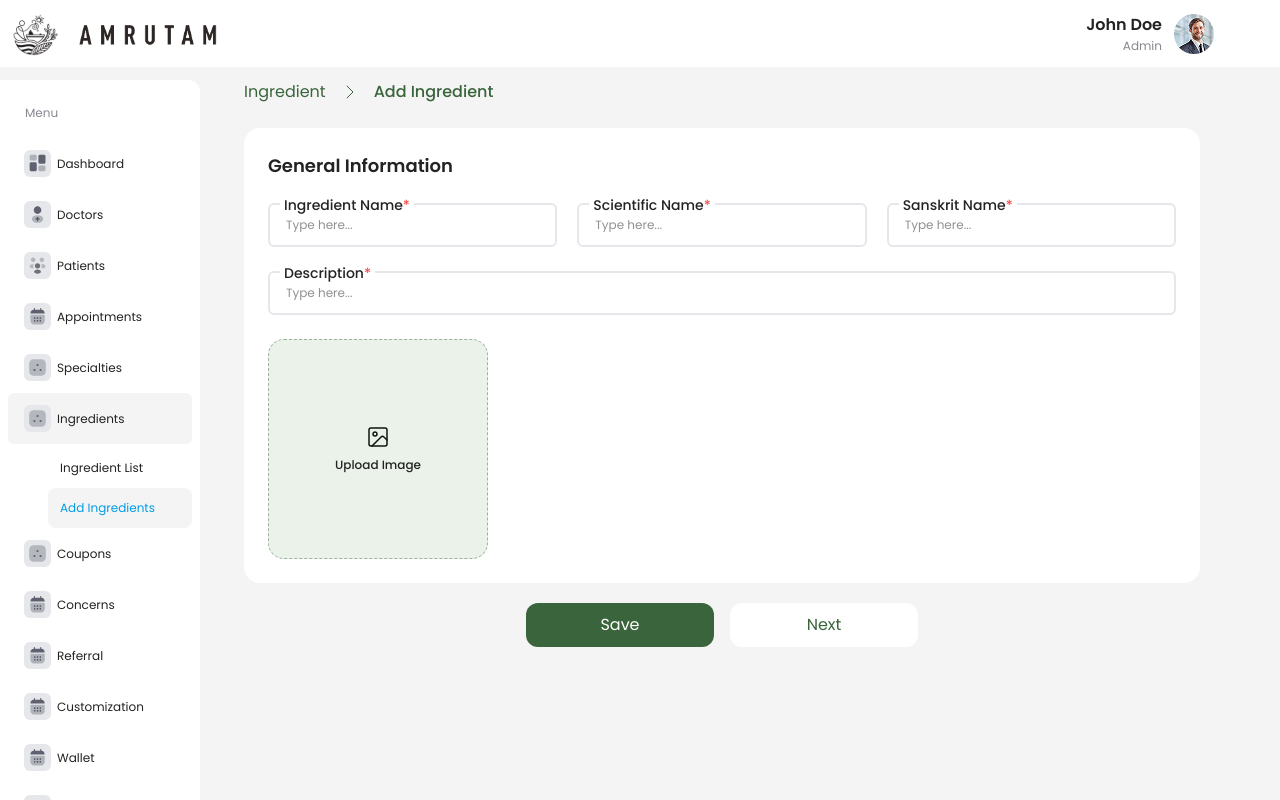
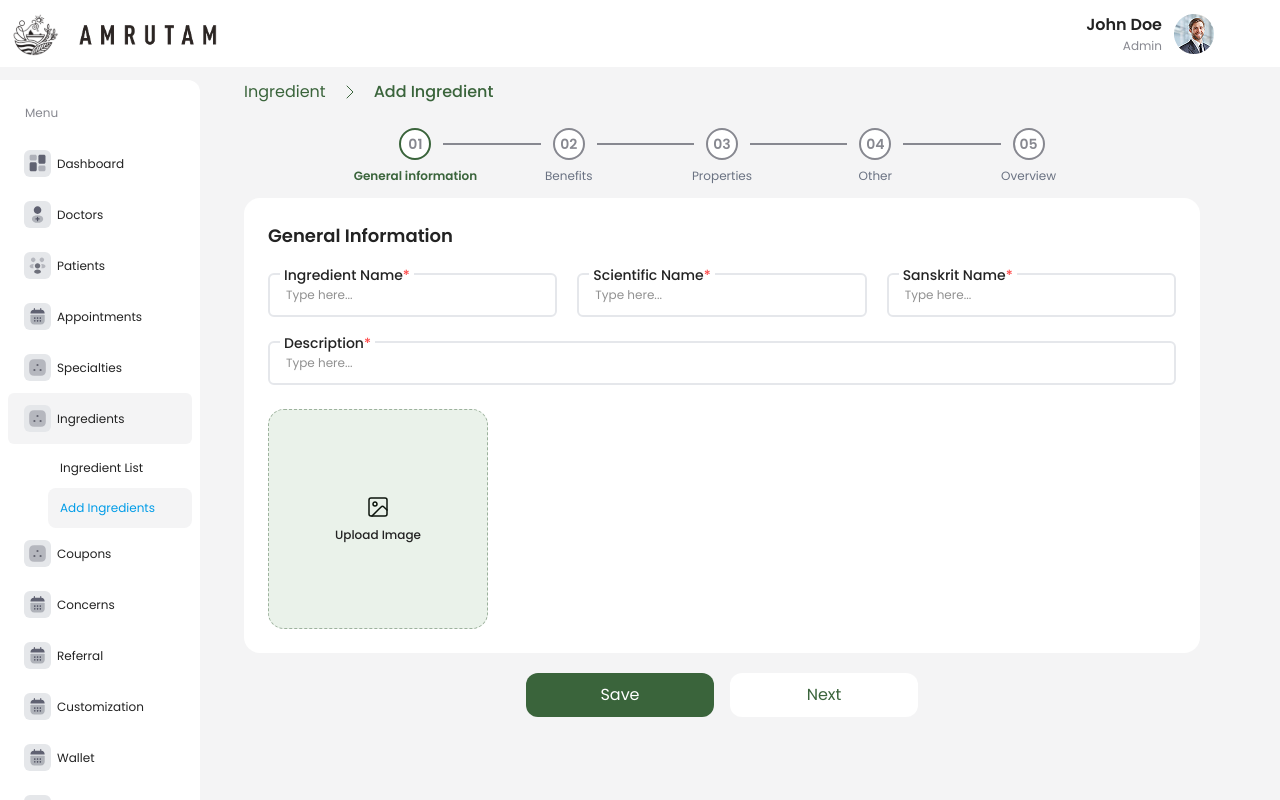
Before and after one commit to akashdas99/amrutam-project, a Next.js app: page /ingredients/add in a window 1280 px wide. Built offline with nearby package versions, Linux system fonts and the light colour scheme.

Commit message:
feat: add Stepper component for multi-step navigation in IngredientsAdd page; enhance user experience with visual step indicators

```diff
--- a/app/ingredients/add/page.tsx
+++ b/app/ingredients/add/page.tsx
@@ -5,6 +5,7 @@ import Others from "@/components/add-ingredient-steps/others";
 import Properties from "@/components/add-ingredient-steps/properties";
 import Breadcrumb from "@/components/ui/breadcrumb";
 import Button from "@/components/ui/button";
+import Stepper from "@/components/ui/stepper";
 import { useRef, useState } from "react";
 
 export default function IngredientsAdd() {
@@ -51,6 +52,7 @@ export default function IngredientsAdd() {
           { label: "Add Ingredient" },
         ]}
       />
+      <Stepper currentStep={step + 1} />
       {steps[step]}
       <div className="flex justify-center gap-4 mt-5">
         <Button onClick={handleSave}>Save</Button>
--- /dev/null
+++ b/components/ui/stepper.tsx
@@ -0,0 +1,72 @@
+import { cn } from "@/lib/utils";
+import { Check } from "lucide-react";
+import React from "react";
+
+interface StepperProps {
+  currentStep: number;
+  totalSteps?: number;
+  labels?: string[];
+}
+
+const DEFAULT_LABELS = [
+  "General information",
+  "Benefits",
+  "Properties",
+  "Other",
+  "Overview",
+];
+
+export default function Stepper({
+  currentStep,
+  totalSteps = 5,
+  labels = DEFAULT_LABELS,
+}: StepperProps) {
+  return (
+    <div className="flex items-center w-[70%] mx-auto mb-9.5">
+      {Array.from({ length: totalSteps }, (_, index) => {
+        const stepNumber = index + 1;
+        const isActive = stepNumber === currentStep;
+        const isCompleted = stepNumber < currentStep;
+
+        return (
+          <React.Fragment key={stepNumber}>
+            <div className="flex flex-col items-center relative">
+              {/* Step Circle */}
+              <div
+                className={cn(
+                  "w-8 h-8 mx-3 rounded-full flex items-center justify-center text-sm font-semibold",
+                  isCompleted
+                    ? "bg-primary text-white"
+                    : isActive
+                    ? "bg-white border-primary border-2 text-gray"
+                    : "bg-white border-gray border-2 text-gray"
+                )}
+              >
+                {isCompleted ? (
+                  <Check className="w-5 h-5" />
+                ) : (
+                  String(stepNumber).padStart(2, "0")
+                )}
+              </div>
+
+              {/* Step Label */}
+              <span
+                className={cn(
+                  "text-xs text-center whitespace-nowrap absolute -bottom-6",
+                  isActive || isCompleted
+                    ? "font-semibold text-primary"
+                    : "text-gray-500"
+                )}
+              >
+                {labels[index]}
+              </span>
+            </div>
+            {stepNumber < totalSteps && (
+              <div className={cn("h-0.5 w-[150px] bg-gray")} />
+            )}
+          </React.Fragment>
+        );
+      })}
+    </div>
+  );
+}
```
